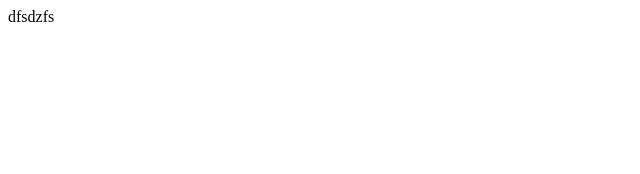
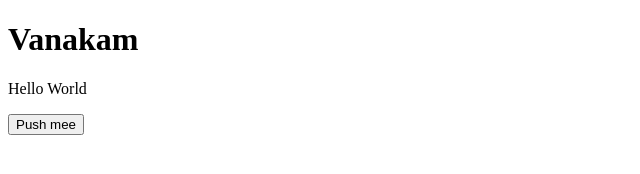
Before and after one commit to AMDriyaz/demogit, a plain HTML site: page index.html in a window 1280 px wide. Shown: the whole page, without its empty margins (0-640 px from the left). Drawn offline with Linux system fonts and the light colour scheme.

Commit message:
this know update

```diff
--- a/index.html
+++ b/index.html
@@ -6,6 +6,8 @@
     <title>Docusssssssssssment</title>
 </head>
 <body>
-    dfsdzfs
+        <h1>Vanakam </h1>
+        <p>Hello World </p>
+        <button>Push mee</button>
 </body>
 </html>
```
